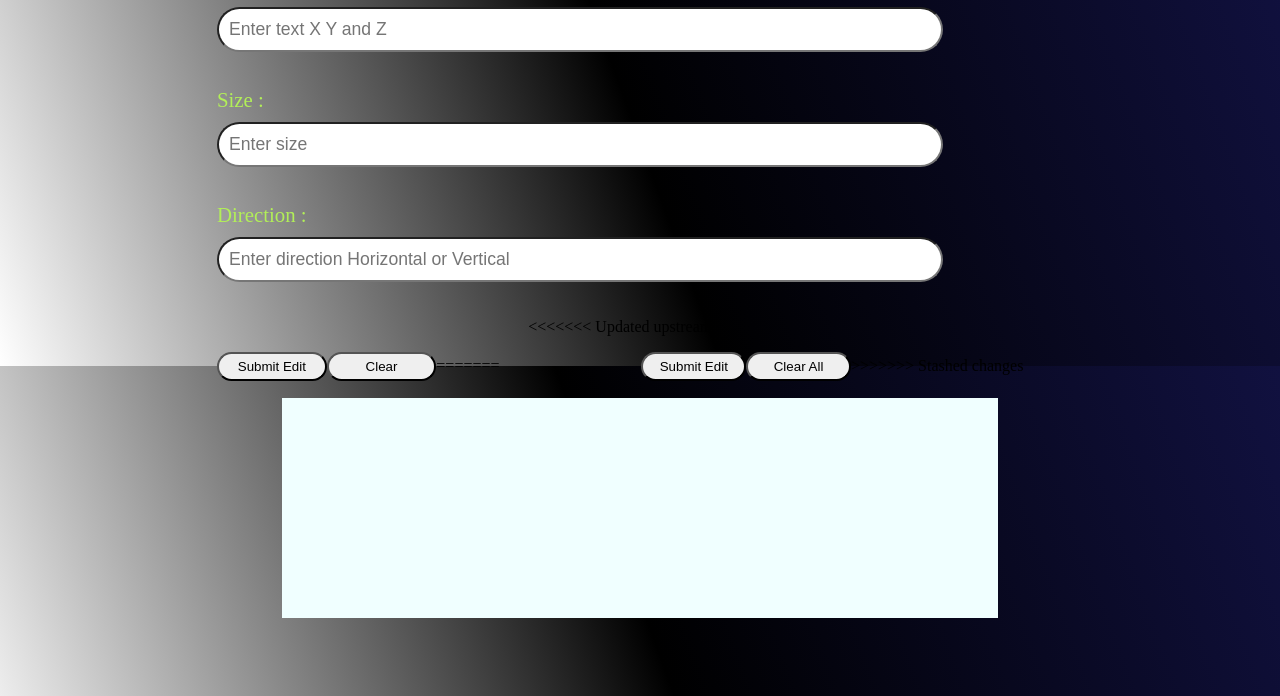
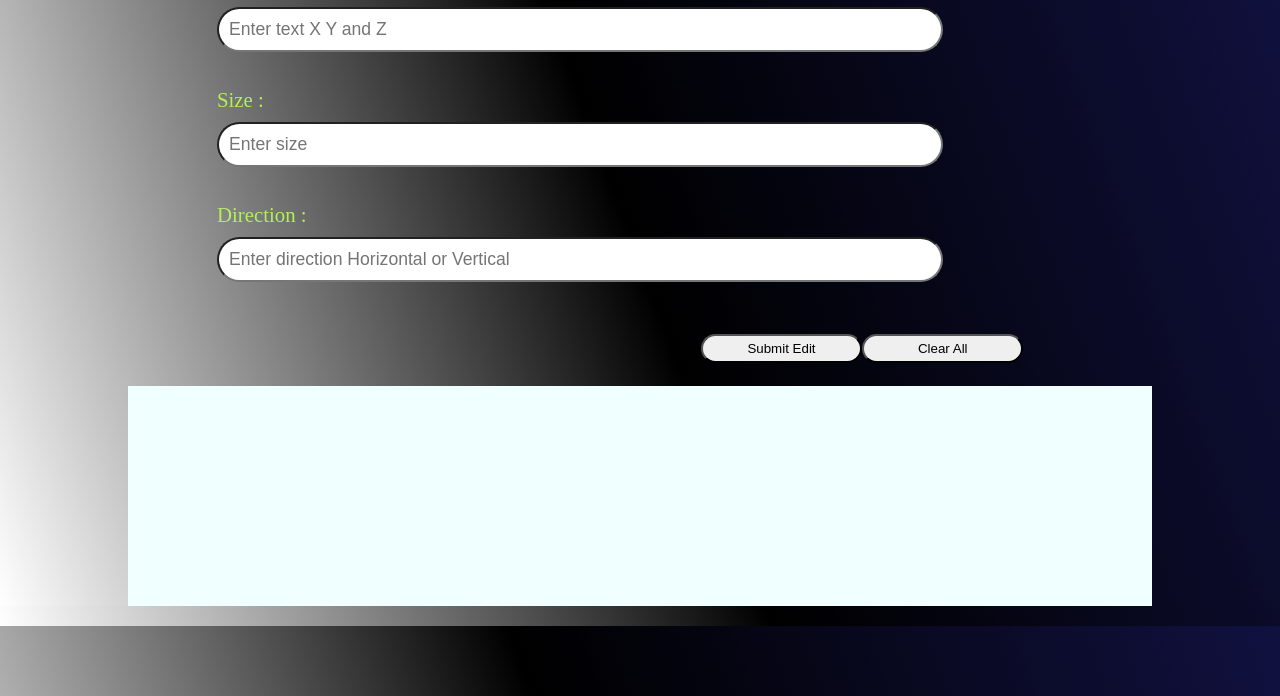
Before and after one commit to xKuroro/XYZ-machine-problem-Typescript-Web, a website with bundled scripts: page index.html in a window 1280 px wide. Shown: the part 104-800 px from the top of the page. Built offline with nearby package versions, Linux system fonts and the light colour scheme.

Commit message:
chosing correctly

```diff
--- a/index.html
+++ b/index.html
@@ -28,16 +28,10 @@
         <label for="direction">Direction :</label>
         <input id="direction" type="text" placeholder="Enter direction Horizontal or Vertical">
         <small id="error-direction">Ja Ja</small>
-       </div>
-<<<<<<< Updated upstream
-    <div class="button-container">
-        <button class="submit-button" type="submit">Submit Edit</button>
-        <button class="remove-button" type="button">Clear</button>
-=======
+    </div>
        <div class="button-container">
         <button class="submit-button" type="submit">Submit Edit</button>
         <button class="remove-button" type="button">Clear All</button>
->>>>>>> Stashed changes
        </div>
        </form>
     </div>
```
